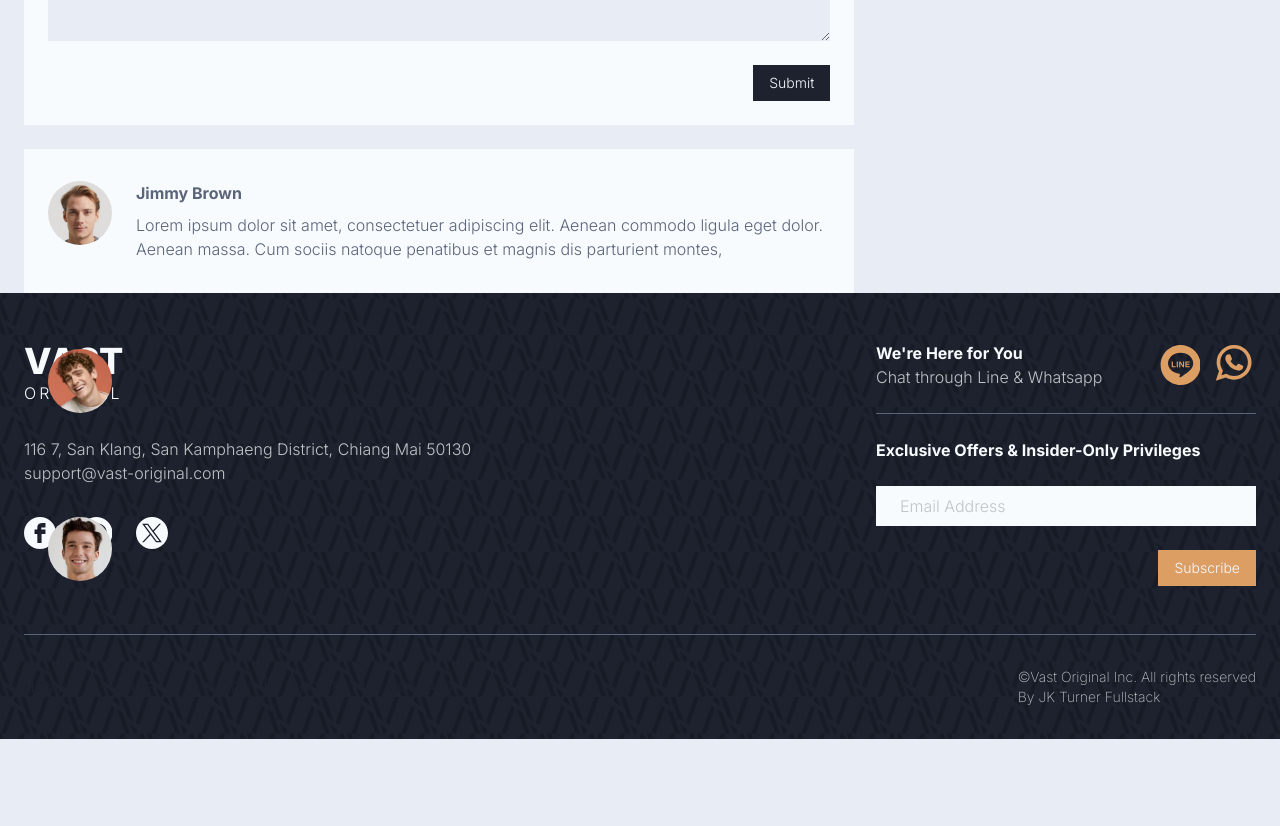
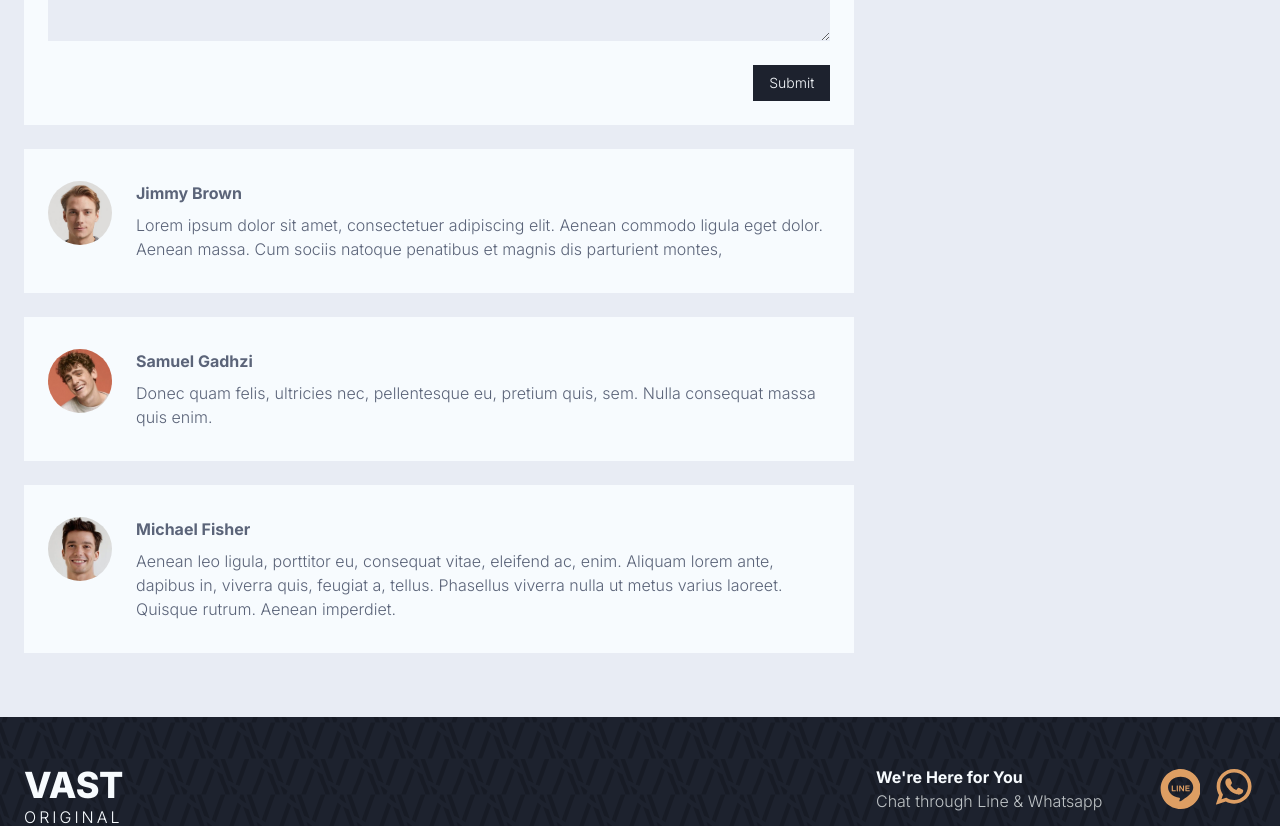
Before and after one commit to jkTurner/vast, a Next.js app: page /blog/barber-vs-salon-where-should-you-go in a window 1280 px wide. Shown: the part 1140-1966 px from the top of the page. Before the commit the page ends 1879 px from the top, so only its background shows below. Built offline with nearby package versions, Linux system fonts and the light colour scheme.

Commit message:
fixed height glitch in dynamic blog page

```diff
--- a/app/(pages)/blog/[posts]/page.tsx
+++ b/app/(pages)/blog/[posts]/page.tsx
@@ -25,7 +25,7 @@ const PostPage = async ({ params }: { params: Promise<Params> }) => {
         <div className="flex flex-col md:flex-row gap-md w-full max-w-[1280px] px-sm ">
 
             {/* Post Content */}
-            <div className="w-full md:max-w-[70%]">
+            <div className="flex flex-col w-full md:max-w-[70%]">
 
                 {/* Title & Author */}
                 <div className="flex flex-col mb-sm gap-[8px]">
@@ -37,7 +37,7 @@ const PostPage = async ({ params }: { params: Promise<Params> }) => {
                 </div>
 
                 {/* Image */}
-                <div className="w-full h-full max-h-[400px] relative mb">
+                <div className="w-full h-[400px] relative mb">
                     <Image
                         src={post.image}
                         alt={post.title}
@@ -71,9 +71,11 @@ const PostPage = async ({ params }: { params: Promise<Params> }) => {
                 {/* Comment Section */}
                 <TextField placeholder="Write your comment..." buttonName="Submit" />
 
+                <div className="flex flex-col">
                     {UserData.map((user, index) => (
                         <CommentBox key={index} name={user.name} image={user.image} comment={user.comment} />
                     ))}
+                </div>
 
             </div>
 
```
Also changed, not shown: 1 other file (tests, documents, lock files or other folders). Lines whose indentation alone changed are shown as unchanged.
